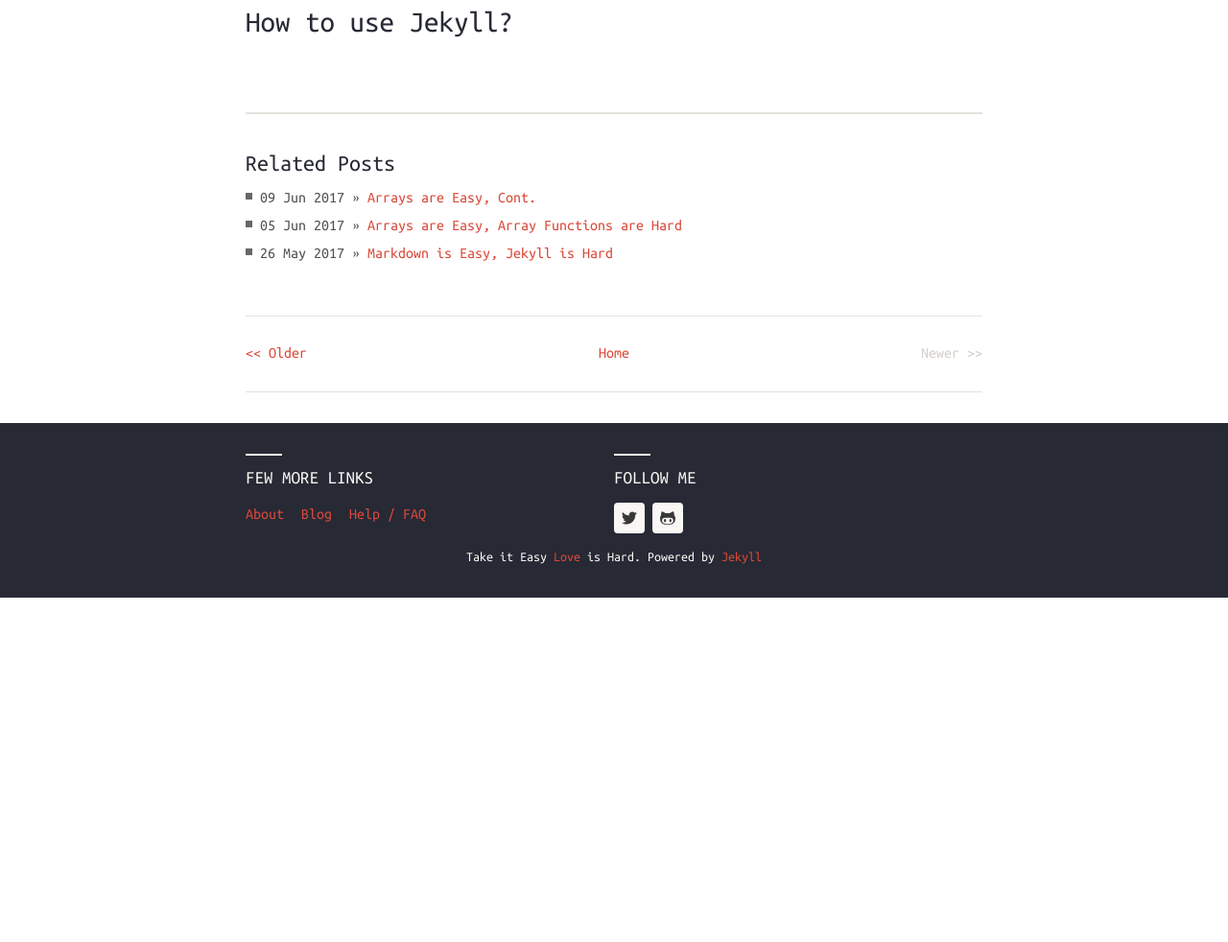
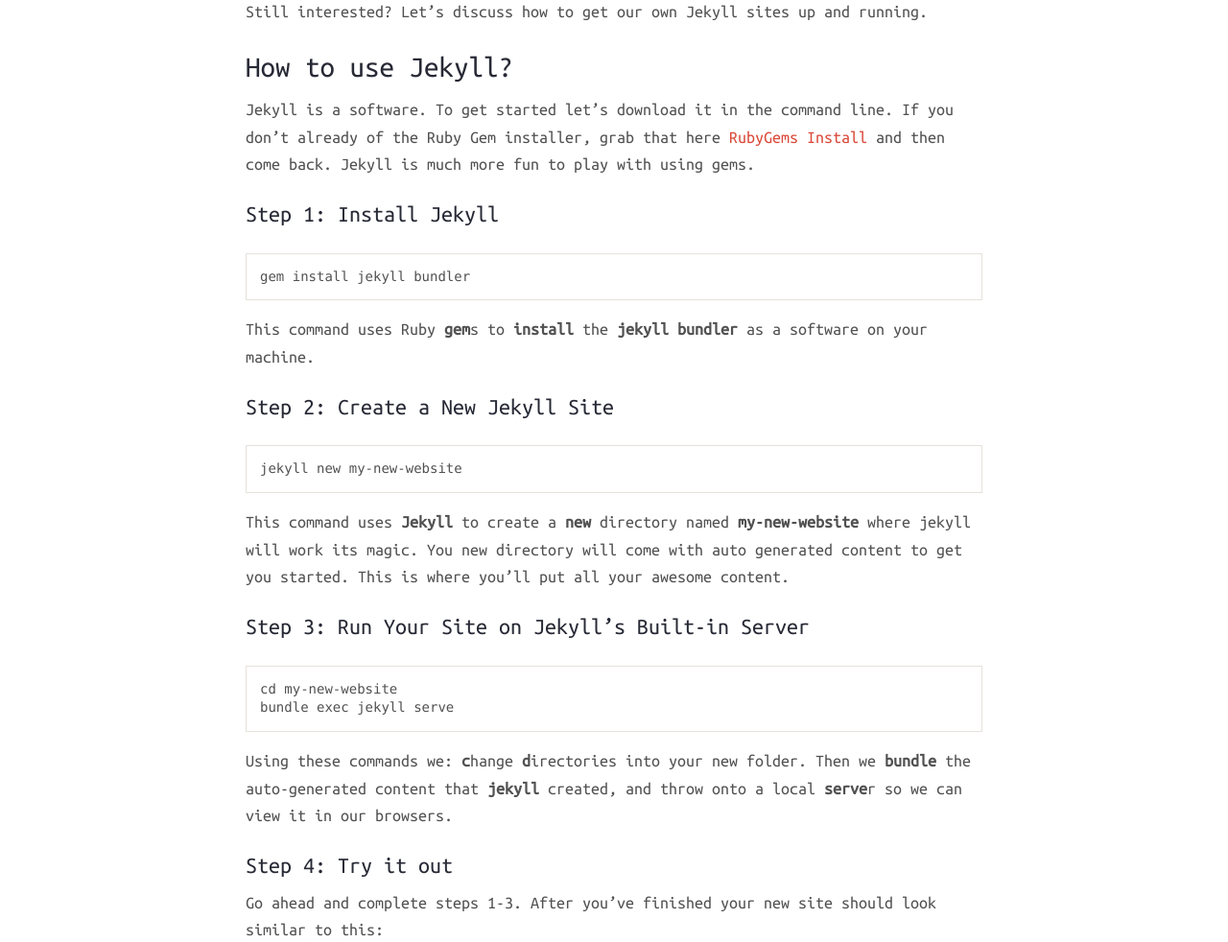
Before and after one commit to david-vanderhaar/blog, a Jekyll site: the page built from _posts/2017-06-24-jekyll-is-easy.md, in a window 1280 px wide and 1400 px high, scrolled down 2299 px. Shown: the part 257-1239 px from the top of the window at 96% size. Built offline with Jekyll 4.4.1, drawn with Linux system fonts in a browser that asks for light colours; nearby versions of some CDN libraries; before the commit the page ends 3179 px from its top, so only the background shows below that; some of the changed text lies outside the part shown; grey boxes are pictures that could not be loaded.

Commit message:
new post jekyll is easy

```diff
--- a/_posts/2017-06-24-jekyll-is-easy.md
+++ b/_posts/2017-06-24-jekyll-is-easy.md
@@ -26,4 +26,41 @@ The other Jekyll win is that the community has created an abundance of awesome t
 ![Jekyll Example 3](http://xdesigns.net/wp-content/uploads/2016/04/Djui15f.jpg)
 [See this one in action](http://themeforest.net/item/drava-multipurpose-theme-powered-by-jekyll/full_screen_preview/11383647?ref=gundoel007)
 
+Still interested? Let's discuss how to get our own Jekyll sites up and running.
+
 ## How to use Jekyll?
+
+Jekyll is a software. To get started let's download it in the command line. If you don't already of the Ruby Gem installer, grab that here [RubyGems Install](https://rubygems.org/pages/download) and then come back. Jekyll is much more fun to play with using gems.
+
+#### Step 1: Install Jekyll
+
+	gem install jekyll bundler
+
+This command uses Ruby **gem**s to **install** the **jekyll bundler** as a software on your machine.
+
+#### Step 2: Create a New Jekyll Site
+
+	jekyll new my-new-website
+
+This command uses **Jekyll** to create a **new** directory named **my-new-website** where jekyll will work its magic. You new directory will come with auto generated content to get you started. This is where you'll put all your awesome content.
+
+#### Step 3: Run Your Site on Jekyll's Built-in Server
+
+	cd my-new-website
+	bundle exec jekyll serve
+
+Using these commands we: **c**hange **d**irectories into your new folder. Then we **bundle** the auto-generated content that **jekyll** created, and throw onto a local **serve**r so we can view it in our browsers.
+
+#### Step 4: Try it out
+
+Go ahead and complete steps 1-3. After you've finished your new site should look similar to this:
+
+![Screen shot of your new site](http://sitechop.com/images/posts/jekyll-guide/welcome.png)
+
+Thanks for tracking with me! That's it for now, but next week we'll look at how to get our own content into Jekyll and looking nice.
+
+In the mean time, check out [Jekyll's documentaion](https://jekyllrb.com/docs/home). It's amazing!
+
+### Until Then
+
+## Take it Easy
```
Also changed, not shown: Gemfile.lock.
